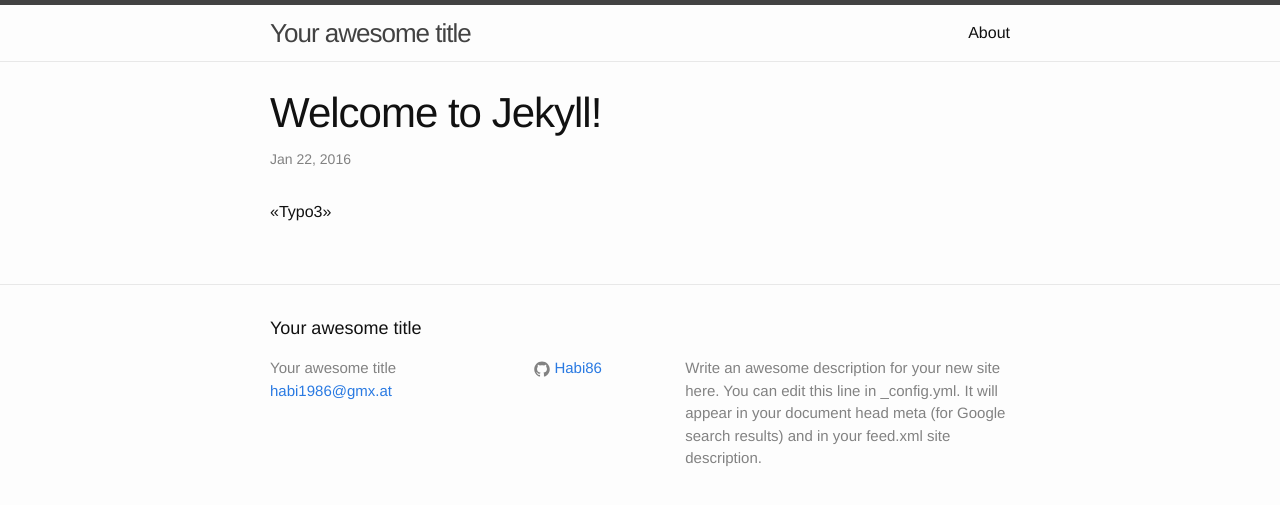
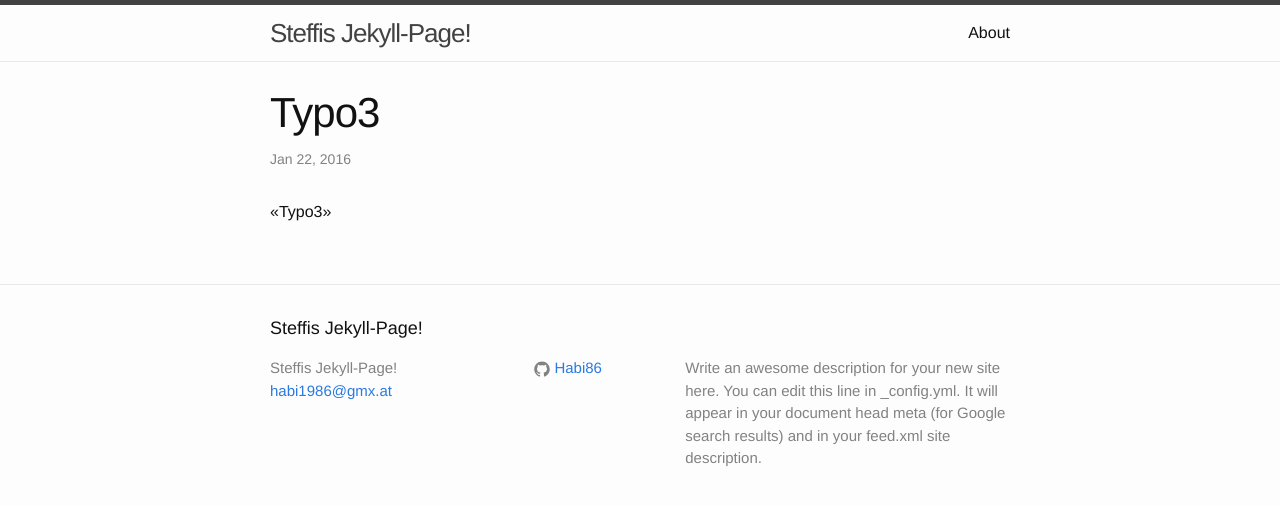
Before and after one commit to Habi86/Habi86.github.io, a Jekyll site: the page built from _posts/2016-01-22-typo3.markdown, in a window 1280 px wide. Shown: the top 505 px of the page. Built offline with Jekyll 4.4.1, drawn with Linux system fonts in a browser that asks for light colours.

Commit message:
changed title

```diff
--- a/_config.yml
+++ b/_config.yml
@@ -6,7 +6,7 @@
 # 'jekyll serve'. If you change this file, please restart the server process.
 
 # Site settings
-title: Your awesome title
+title: Steffis Jekyll-Page!
 email: habi1986@gmx.at
 description: > # this means to ignore newlines until "baseurl:"
   Write an awesome description for your new site here. You can edit this
--- a/_posts/2016-01-22-typo3.markdown
+++ b/_posts/2016-01-22-typo3.markdown
@@ -1,6 +1,6 @@
 ---
 layout: post
-title:  "Welcome to Jekyll!"
+title:  "Typo3"
 date:   2016-01-22 13:28:08 +0100
 categories: CMS
 ---
```
